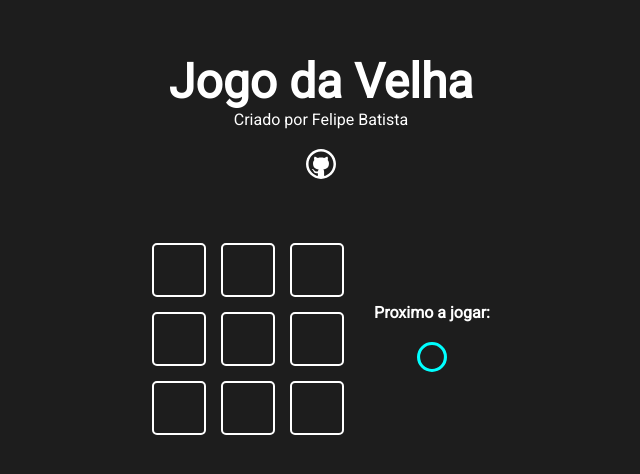
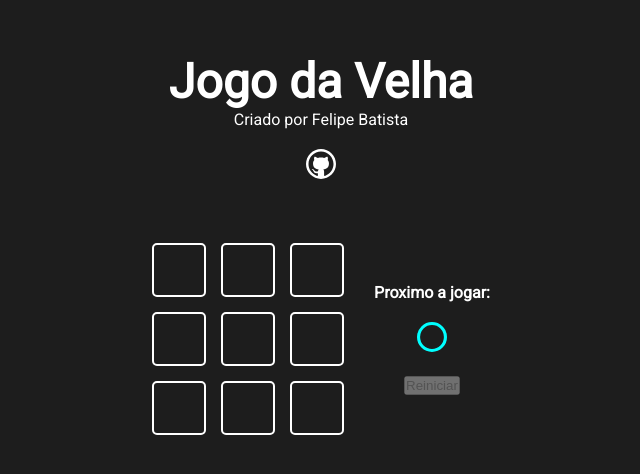
Before and after one commit to Felipe-devjs/react-jogo-da-velha, a Next.js app: page / in a window 1280 px wide. Shown: the part 176-650 px from the top of the page, without its empty margins (319-959 px from the left). Built offline with nearby package versions, Linux system fonts and the light colour scheme.

Commit message:
Criado logica para declarar campeao e reset

```diff
--- /dev/null
+++ b/Src/components/button/Button.jsx
@@ -0,0 +1,14 @@
+import styles from './Button.module.css'
+
+function Button ({children, onClick, disabled}) {
+return (
+    <button className={styles.button}
+    onClick={onClick}
+    disabled={disabled}
+    >
+        {children}
+    </button>
+)
+}
+
+export default Button
--- /dev/null
+++ b/Src/components/button/Button.module.css
@@ -0,0 +1,3 @@
+.button {
+cursor: pointer;
+}
--- a/Src/components/game/Game.jsx
+++ b/Src/components/game/Game.jsx
@@ -2,7 +2,7 @@ import { useState , useEffect } from "react"
 import styles from './Game.module.css'
 
 import GameOption from "../gameOption/GameOption"
-import Icon from "../icon/Icon"
+import GameInfo from "../gameInfo/GameInfo"
 
 const winnerTable = [
     [0,1,2],
@@ -33,9 +33,13 @@ function Game() {
         winnerTable.forEach((line) => {
             const values = line.map((pos) => gameState[pos])
             const sum = values.reduce((sum, value) => sum + value)
-            if (sum === 3 || sum === -3) setWinner(sum / 3)
+            if (sum === 3 || sum === -3) {setWinner(sum / 3)}
         })
+    }
 
+    const handleReset = () => {
+        setGameState(Array(9).fill(0))
+        setWinner(0)
     }
        useEffect(() => {
         setCurrentPlayer(currentPlayer * -1)
@@ -58,15 +62,13 @@ function Game() {
 
             </div>
 
-            <div className= {styles.gameInfo}>
-                <h4>Proximo a jogar:</h4>
-                {
-                    currentPlayer === 1 && <Icon iconName="circle" />
-                }
-                {
-                    currentPlayer === -1 && <Icon iconName="x" />
-                }
-            </div>
+            <GameInfo
+             currentPlayer={currentPlayer}
+             winner={winner}
+             onReset={handleReset}
+            />
+
+
         </div>
     )
 }
--- a/Src/components/game/Game.module.css
+++ b/Src/components/game/Game.module.css
@@ -10,10 +10,3 @@
     gap:  30px;
     align-items: center;
 }
-
-.gameInfo {
-    display: flex;
-    flex-direction: column;
-    align-items: center;
-    gap: 20px;
-}
--- /dev/null
+++ b/Src/components/gameInfo/GameInfo.jsx
@@ -0,0 +1,50 @@
+
+import styles from './Gameinfo.module.css'
+
+import Icon from '../icon/Icon'
+import Button from '../button/Button'
+
+function GameInfo({ currentPlayer, winner, onReset }) {
+
+    const shouldEnableButton = () => {
+        if (winner !== 0) return true
+    }
+    return (
+        <div className={styles.gameInfo}>
+            {
+                winner === 0 &&
+                <>
+                    <h4>Proximo a jogar:</h4>
+                    {
+                        currentPlayer === 1 && <Icon iconName="circle" />
+                    }
+                    {
+                        currentPlayer === -1 && <Icon iconName="x" />
+                    }
+                </>
+            }
+            {
+                winner !== 0 &&
+                <>
+                <h4>Fim de jogo! CAMPEÃO:</h4>
+                {
+                        winner === 1 && <Icon iconName="circle" />
+                    }
+                    {
+                        winner === -1 && <Icon iconName="x" />
+                    }
+                </>
+            }
+            <Button
+            onClick={onReset}
+            disabled={!shouldEnableButton()}
+            >
+                Reiniciar
+            </Button>
+
+
+        </div>
+    )
+}
+
+export default GameInfo
--- /dev/null
+++ b/Src/components/gameInfo/Gameinfo.module.css
@@ -0,0 +1,6 @@
+.gameInfo {
+    display: flex;
+    flex-direction: column;
+    align-items: center;
+    gap: 20px;
+}
```
